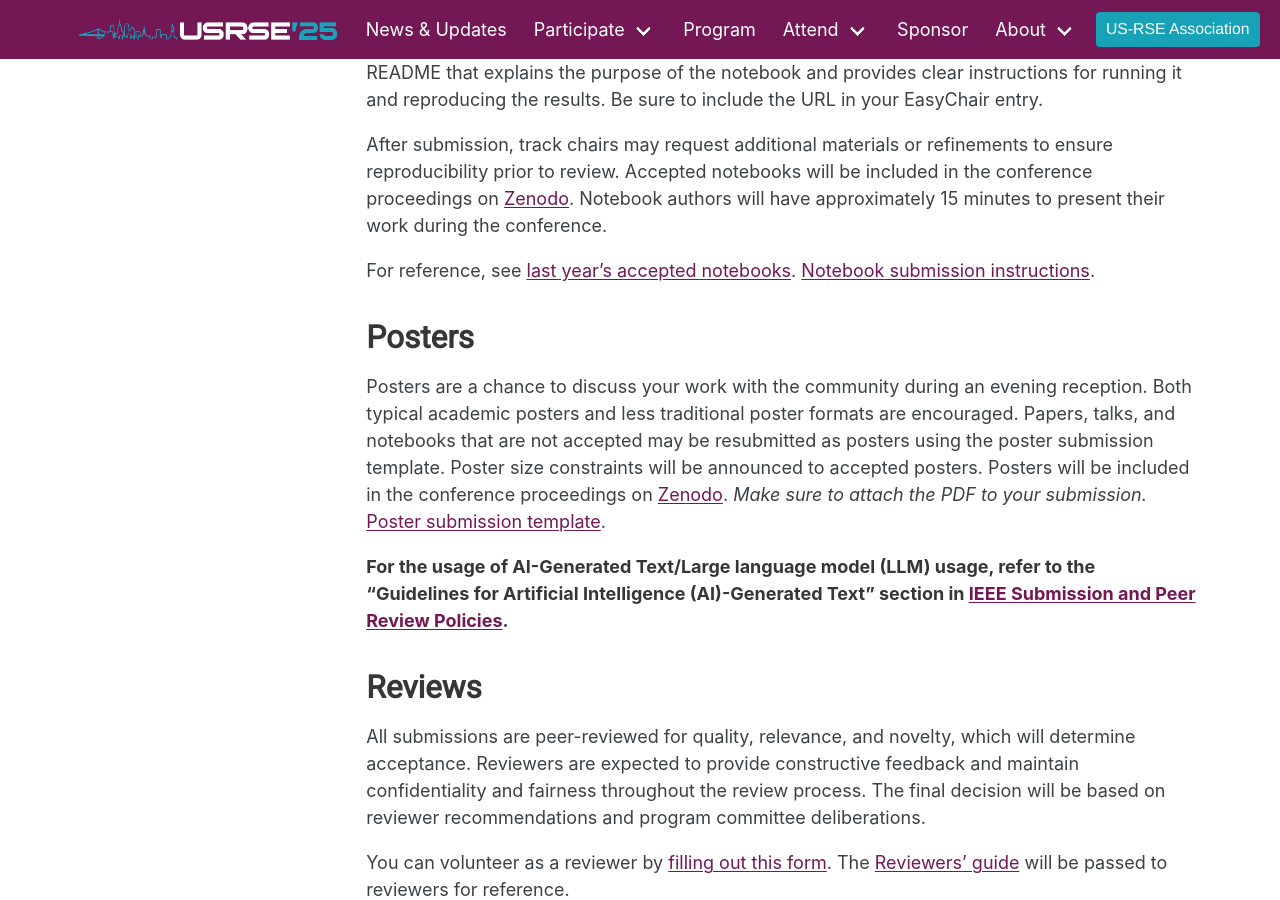
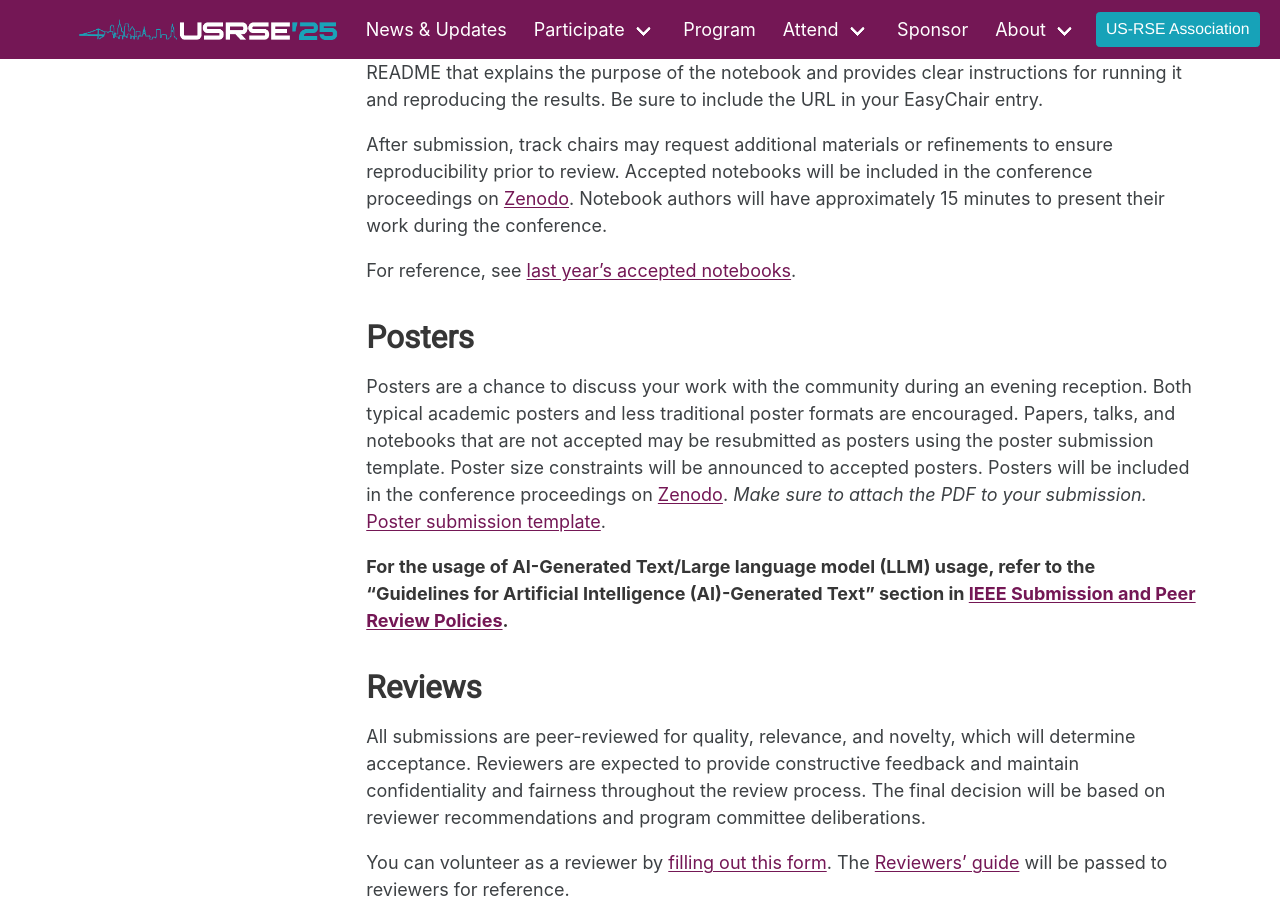
Before and after one commit to USRSE/usrse25, a Jekyll site: the page built from pages/participate/participate.md, in a window 1280 px wide and 900 px high, scrolled down 3357 px. Built offline with Jekyll 4.4.1, drawn with Linux system fonts in a browser that asks for light colours; a style sheet for code colours, icons or effects is not loaded.

Commit message:
Update participate.md

```diff
--- a/pages/participate/participate.md
+++ b/pages/participate/participate.md
@@ -126,7 +126,6 @@
 After submission, track chairs may request additional materials or refinements to ensure reproducibility prior to review. Accepted notebooks will be included in the conference proceedings on [Zenodo](https://zenodo.org/communities/usrse25). Notebook authors will have approximately 15 minutes to present their work during the conference.
 
 For reference, see [last year's accepted notebooks](https://us-rse.org/usrse24/program/notebooks/).
-[Notebook submission instructions](https://docs.google.com/document/d/1rOrL0u7xNgAL7vBpyVipc76zeX7VSnOf/edit?usp=sharing&ouid=110633704377428446960&rtpof=true&sd=true).
 
 ## Posters
 Posters are a chance to discuss your work with the community during
```
